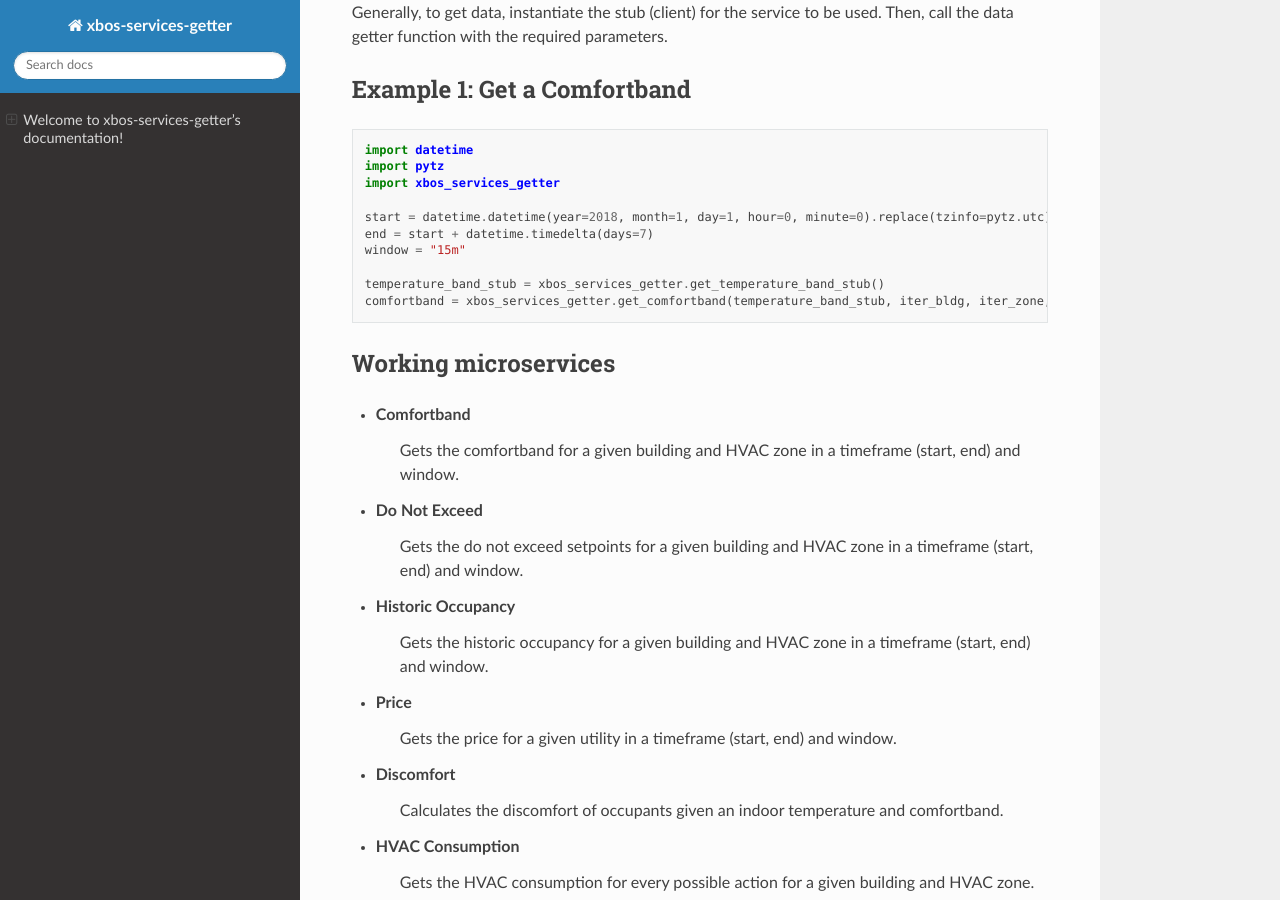
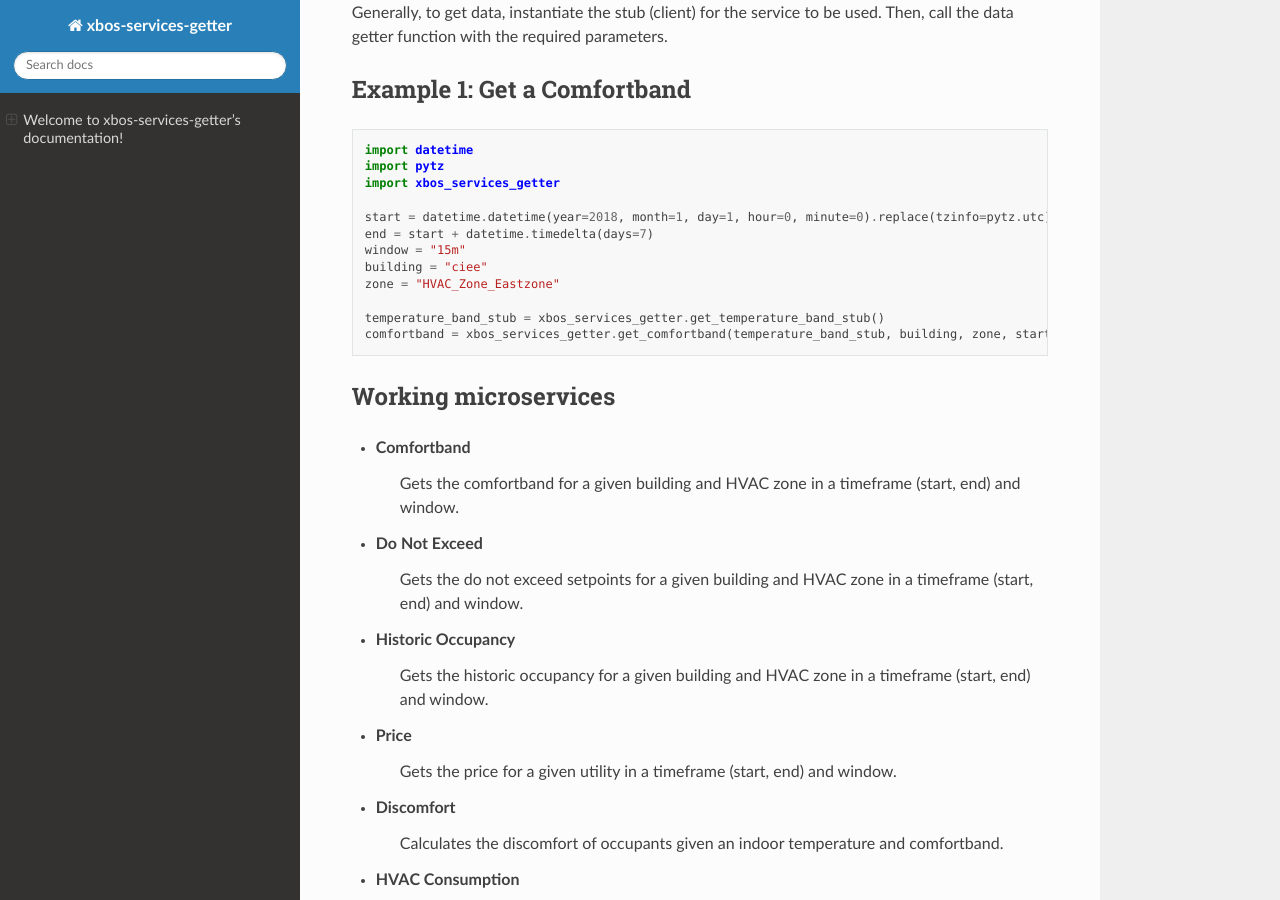
Before and after one commit to phgupta/xbos_services_getter, a Sphinx documentation site: the page built from xbos_services_getter/docs/source/index.rst, in a window 1280 px wide and 900 px high, scrolled down 610 px. Built offline with Sphinx 7.4.7 and the Read the Docs theme 2.0.0, drawn with Linux system fonts in a browser that asks for light colours.

Commit message:
Update index.rst

```diff
--- a/xbos_services_getter/docs/source/index.rst
+++ b/xbos_services_getter/docs/source/index.rst
@@ -33,9 +33,11 @@ Example 1: Get a Comfortband
     start = datetime.datetime(year=2018, month=1, day=1, hour=0, minute=0).replace(tzinfo=pytz.utc)
     end = start + datetime.timedelta(days=7)
     window = "15m"
+    building = "ciee"
+    zone = "HVAC_Zone_Eastzone"
 
     temperature_band_stub = xbos_services_getter.get_temperature_band_stub()
-    comfortband = xbos_services_getter.get_comfortband(temperature_band_stub, iter_bldg, iter_zone, start, end, window)
+    comfortband = xbos_services_getter.get_comfortband(temperature_band_stub, building, zone, start, end, window)
 
 
 
```
